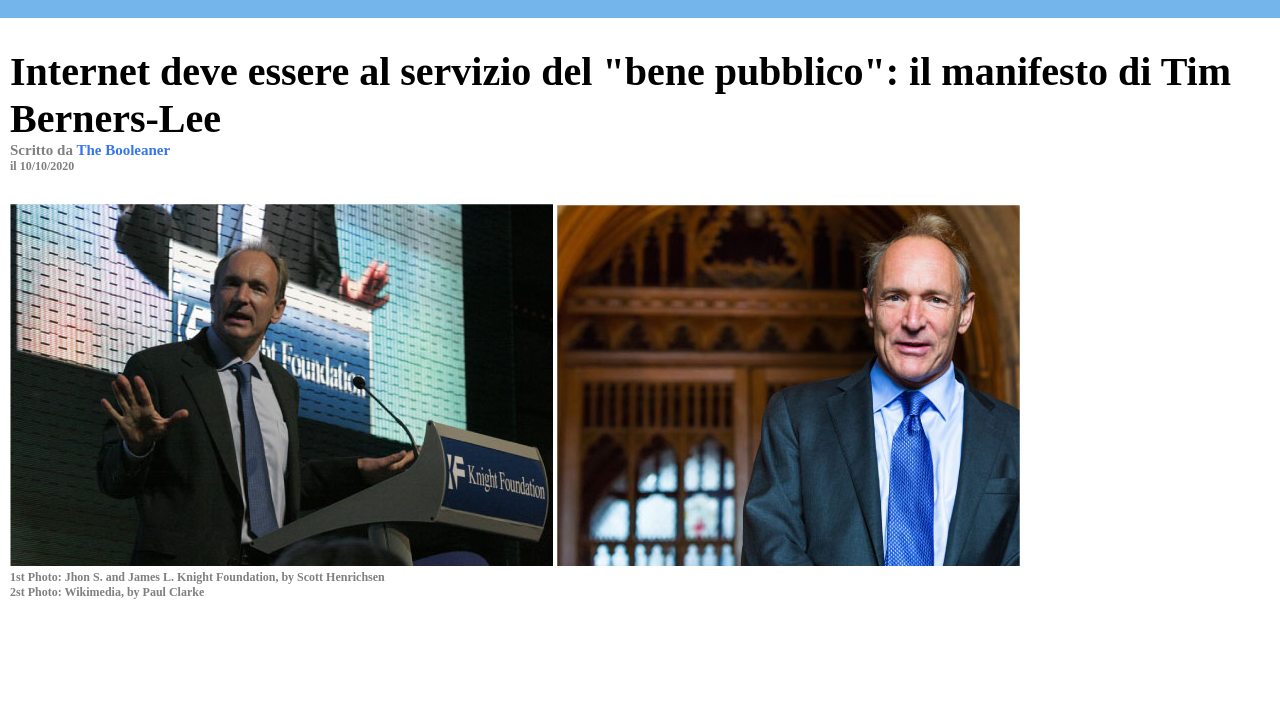
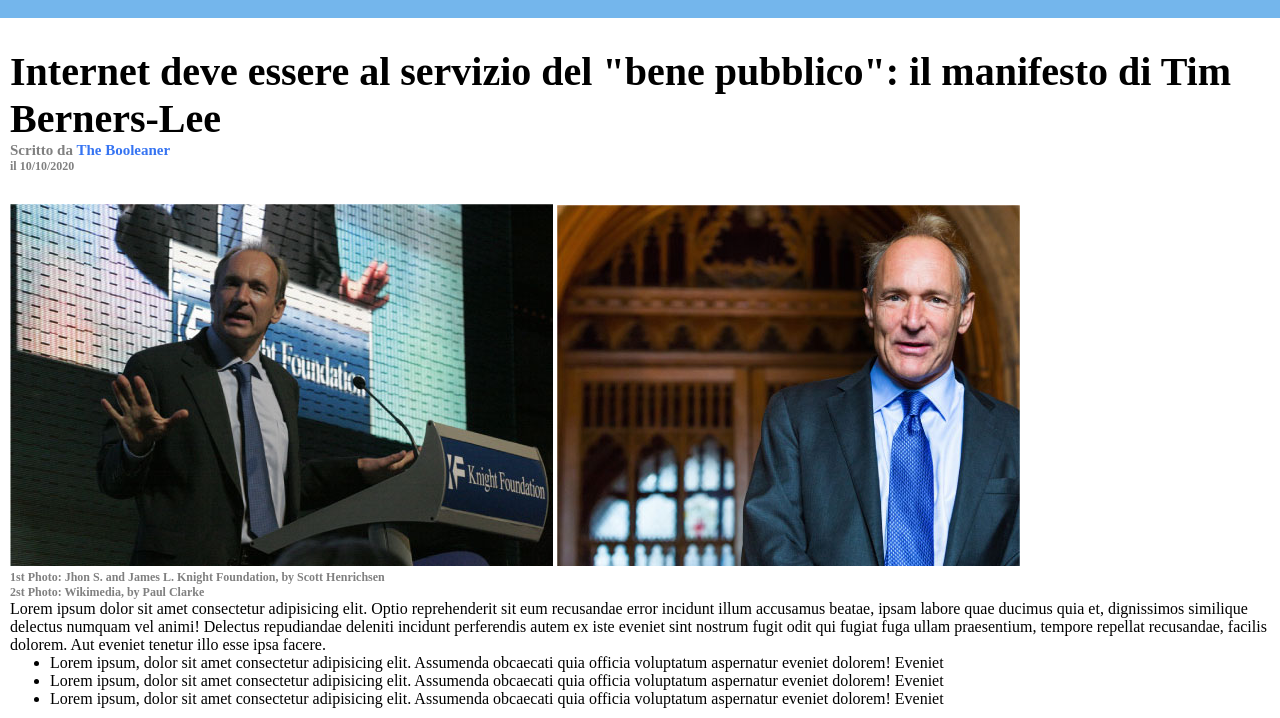
Before and after one commit to FrancescoDAmbrosio1/html-css-booleaner, a plain HTML site: page index.html in a window 1280 px wide. Shown: the part 132-850 px from the top of the page. Before the commit the page ends 800 px from the top, so only its background shows below. Drawn offline with Linux system fonts and the light colour scheme.

Commit message:
ADD: section articolo in index.html file

```diff
--- a/index.html
+++ b/index.html
@@ -29,6 +29,16 @@
             <h4 class="didascalia">1st Photo: Jhon S. and James L. Knight Foundation, by Scott Henrichsen</h4>
             <h4 class="didascalia">2st Photo: Wikimedia, by Paul Clarke</h4>
         </section>
+        <!-- /section immagini -->
+        <section class="articolo">
+            <p>Lorem ipsum dolor sit amet consectetur adipisicing elit. Optio reprehenderit sit eum recusandae error incidunt illum accusamus beatae,<span class="evidenziatura-gialla"> ipsam labore quae ducimus quia et, dignissimos similique delectus numquam vel animi!</span>
+            Delectus repudiandae deleniti incidunt perferendis autem ex iste eveniet sint nostrum fugit odit qui fugiat fuga ullam praesentium, tempore repellat recusandae, facilis dolorem. Aut eveniet tenetur illo esse ipsa facere.</p>
+            <ul class="articolo-unlist">
+                <li class="list-item">Lorem ipsum, dolor sit amet consectetur adipisicing elit. Assumenda obcaecati quia officia voluptatum aspernatur eveniet dolorem! Eveniet</li>
+                <li class="list-item">Lorem ipsum, dolor sit amet consectetur adipisicing elit. Assumenda obcaecati quia officia voluptatum aspernatur eveniet dolorem! Eveniet</li>
+                <li class="list-item">Lorem ipsum, dolor sit amet consectetur adipisicing elit. Assumenda obcaecati quia officia voluptatum aspernatur eveniet dolorem! Eveniet</li>
+            </ul>
+        </section>
     </main>
     <!-- /main -->
     <!-- footer -->
```
